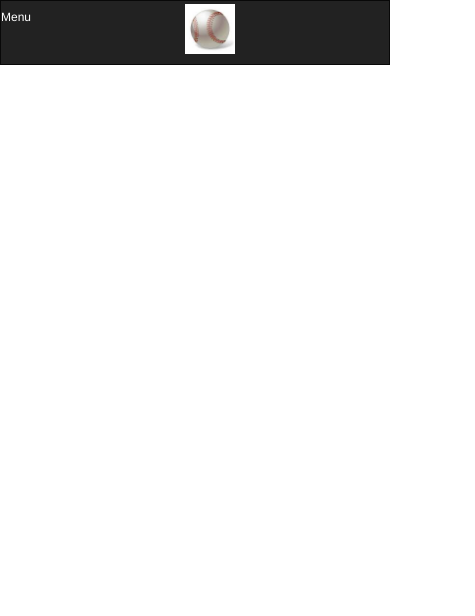
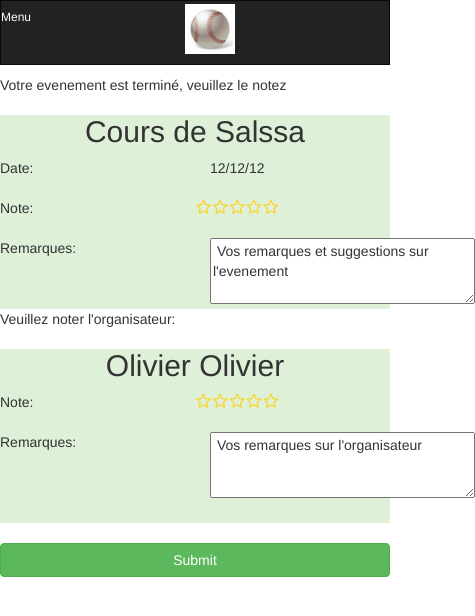
Before and after one commit to GregoryDev/OCI---AppSport, a plain HTML site: page www/index.html in a window 390 px wide. Shown: the whole page, 475 px wide, since content can reach past the window. Drawn offline with Linux system fonts and the light colour scheme; some packages are replaced by stand-ins of ours.

Commit message:
Notation de l'evenement

```diff
--- /dev/null
+++ b/www/css/starrr.css
@@ -0,0 +1,8 @@
+.starrr {
+  display: inline-block; }
+  .starrr a {
+    font-size: 16px;
+    padding: 0 1px;
+    cursor: pointer;
+    color: #FFD119;
+    text-decoration: none; }
--- a/www/index.html
+++ b/www/index.html
@@ -26,13 +26,15 @@
             * Disables use of inline scripts in order to mitigate risk of XSS vulnerabilities. To change this:
             * Enable inline JS: add 'unsafe-inline' to default-src
         -->
-        <meta http-equiv="Content-Security-Policy" content="default-src 'self' data: gap: https://ssl.gstatic.com 'unsafe-eval'; style-src 'self' 'unsafe-inline'; media-src *; img-src 'self' data: content:;">
+        <meta name="description" content="">
         <meta name="format-detection" content="telephone=no">
         <meta name="msapplication-tap-highlight" content="no">
         <meta name="viewport" content="user-scalable=no, initial-scale=1, maximum-scale=1, minimum-scale=1, width=device-width">
         <link rel="stylesheet" type="text/css" href="css/index.css">
         <link rel="stylesheet" type="text/css" href="css/jquery.mobile-1.4.5.min.css">
         <link rel="stylesheet" href="css/bootstrap.min.css">
+        <link rel="stylesheet" href="http://cdnjs.cloudflare.com/ajax/libs/font-awesome/4.2.0/css/font-awesome.min.css">
+        <link rel="stylesheet" href="css/starrr.css">
         <title>AppSport</title>
     </head>
     <body>
@@ -423,9 +425,60 @@
             </form>
         </div>
 
+        <!-- Notation-->
 
+<form name="note_event" id="note_event" action="index.html" method="post">
+</br>
+Votre evenement est terminé, veuillez le notez
+          <div id="notation_event" class="bg-success">
+            <h2 class="bg-success" align="center">
+               Cours de Salssa
+            </h2>
+              <div class="row">
+                   <div class="col-xs-6"> Date: </div>
+                   <div class="col-xs-6">12/12/12</div>
+              </div>
+</br>
+            <div class="row">
+                   <div class="col-xs-6"> Note: </div>
+                   <div class="container" >
+                      <div class='starrr' id='star_event'></div>
+                   </div>
+            </div>
+</br>
+	    <div class="row">
+                   <div class="col-xs-6"> Remarques: </div>
+                   <div class="col-xs-6"> <textarea rows="3" cols="30"> Vos remarques et suggestions sur l'evenement</textarea>
+            </div>
+            </div>
 
+        </div>
+Veuillez noter l'organisateur:
+         <div id="notation_organisateur" class="bg-success">
+            <h2 class="bg-success" align="center">
+               Olivier Olivier
+            </h2>
 
+            <div class="row">
+                   <div class="col-xs-6"> Note: </div>
+                   <div class="container" >
+                      <div class='starrr' id='star_organisateur'></div>
+                   </div>
+            </div>
+</br>
+	    <div class="row">
+                   <div class="col-xs-6"> Remarques: </div>
+                   <div class="col-xs-6"> <textarea rows="3" cols="30"> Vos remarques sur l'organisateur</textarea>
+            </div>
+            </div>
+</br>
+        </div>
+</br>
+       <div  class="form-group" >
+                        <button value="submit" id="submit_event" class="btn btn-block btn-success">Submit</button>
+                    </div>
+
+	</form>
 
         <script type="text/javascript" src="js/jquery.min.js"></script>
         <script type="text/javascript" src="js/materialize.min.js"></script>
@@ -436,6 +489,8 @@
         <script type="text/javascript" src="js/inscriptions.js"></script>
         <script type="text/javascript" src="js/app.js"></script>
         <script type="text/javascript" src="js/index.js"></script>
+        <script src="js/starrr.js"></script>
+        <script src="js/star.js"></script>
 
     </body>
 </html>
--- /dev/null
+++ b/www/js/star.js
@@ -0,0 +1,21 @@
+$('#star_event').starrr({
+      change: function(e, value){
+        if (value) {
+          $('.your-choice-was').show();
+          $('.choice').text(value);
+        } else {
+          $('.your-choice-was').hide();
+        }
+      }
+    });
+
+$('#star_organisateur').starrr({
+      change: function(e, value){
+        if (value) {
+          $('.your-choice-was').show();
+          $('.choice').text(value);
+        } else {
+          $('.your-choice-was').hide();
+        }
+      }
+    });
--- /dev/null
+++ b/www/js/starrr.js
@@ -0,0 +1,98 @@
+var slice = [].slice;
+
+(function($, window) {
+  var Starrr;
+  window.Starrr = Starrr = (function() {
+    Starrr.prototype.defaults = {
+      rating: void 0,
+      max: 5,
+      readOnly: false,
+      emptyClass: 'fa fa-star-o',
+      fullClass: 'fa fa-star',
+      change: function(e, value) {}
+    };
+
+    function Starrr($el, options) {
+      this.options = $.extend({}, this.defaults, options);
+      this.$el = $el;
+      this.createStars();
+      this.syncRating();
+      if (this.options.readOnly) {
+        return;
+      }
+      this.$el.on('mouseover.starrr', 'a', (function(_this) {
+        return function(e) {
+          return _this.syncRating(_this.getStars().index(e.currentTarget) + 1);
+        };
+      })(this));
+      this.$el.on('mouseout.starrr', (function(_this) {
+        return function() {
+          return _this.syncRating();
+        };
+      })(this));
+      this.$el.on('click.starrr', 'a', (function(_this) {
+        return function(e) {
+          e.preventDefault();
+          return _this.setRating(_this.getStars().index(e.currentTarget) + 1);
+        };
+      })(this));
+      this.$el.on('starrr:change', this.options.change);
+    }
+
+    Starrr.prototype.getStars = function() {
+      return this.$el.find('a');
+    };
+
+    Starrr.prototype.createStars = function() {
+      var j, ref, results;
+      results = [];
+      for (j = 1, ref = this.options.max; 1 <= ref ? j <= ref : j >= ref; 1 <= ref ? j++ : j--) {
+        results.push(this.$el.append("<a href='#' />"));
+      }
+      return results;
+    };
+
+    Starrr.prototype.setRating = function(rating) {
+      if (this.options.rating === rating) {
+        rating = void 0;
+      }
+      this.options.rating = rating;
+      this.syncRating();
+      return this.$el.trigger('starrr:change', rating);
+    };
+
+    Starrr.prototype.getRating = function() {
+      return this.options.rating;
+    };
+
+    Starrr.prototype.syncRating = function(rating) {
+      var $stars, i, j, ref, results;
+      rating || (rating = this.options.rating);
+      $stars = this.getStars();
+      results = [];
+      for (i = j = 1, ref = this.options.max; 1 <= ref ? j <= ref : j >= ref; i = 1 <= ref ? ++j : --j) {
+        results.push($stars.eq(i - 1).removeClass(rating >= i ? this.options.emptyClass : this.options.fullClass).addClass(rating >= i ? this.options.fullClass : this.options.emptyClass));
+      }
+      return results;
+    };
+
+    return Starrr;
+
+  })();
+  return $.fn.extend({
+    starrr: function() {
+      var args, option;
+      option = arguments[0], args = 2 <= arguments.length ? slice.call(arguments, 1) : [];
+      return this.each(function() {
+        var data;
+        data = $(this).data('starrr');
+        if (!data) {
+          $(this).data('starrr', (data = new Starrr($(this), option)));
+        }
+        if (typeof option === 'string') {
+          return data[option].apply(data, args);
+        }
+      });
+    }
+  });
+})(window.jQuery, window);
```
